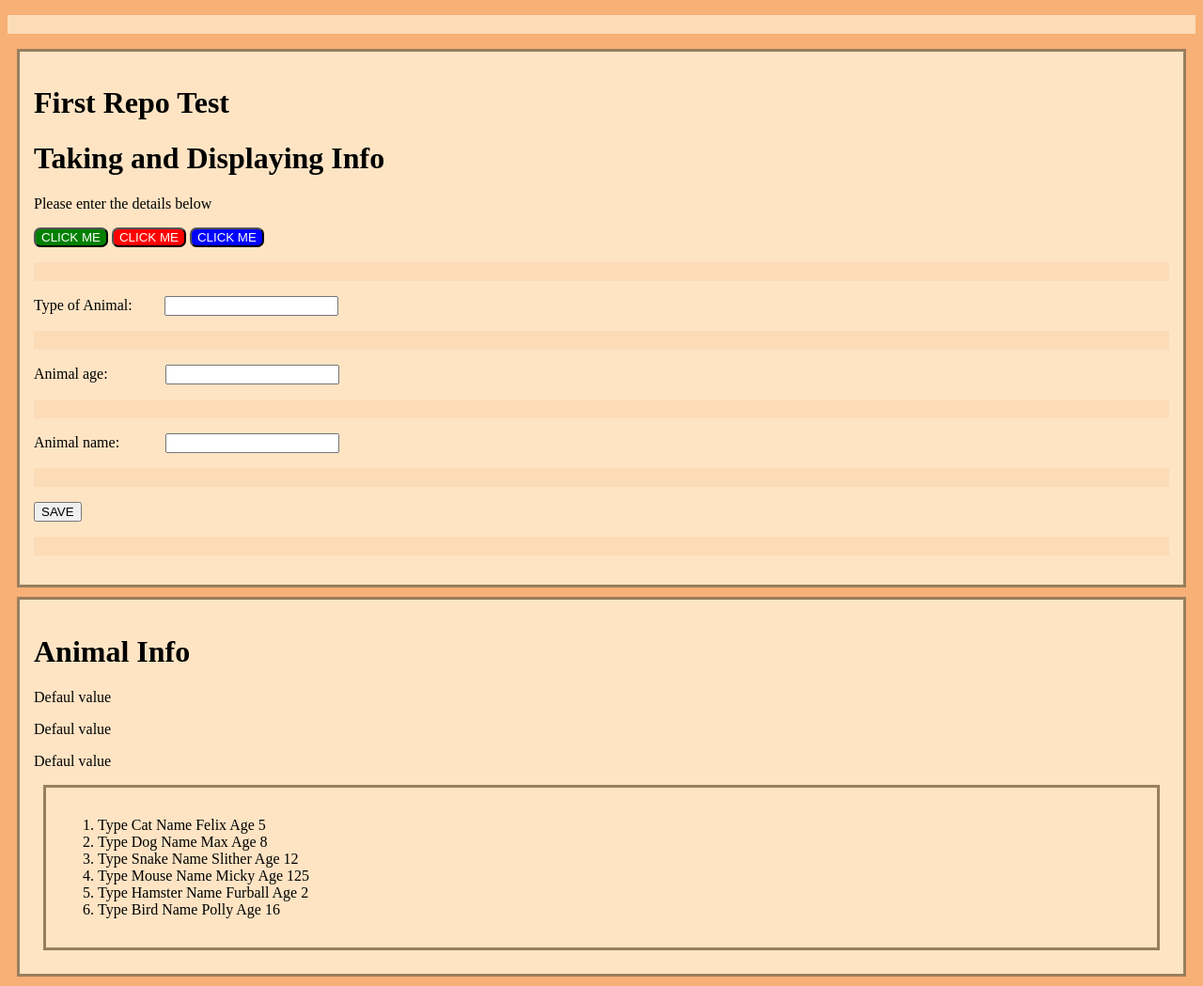
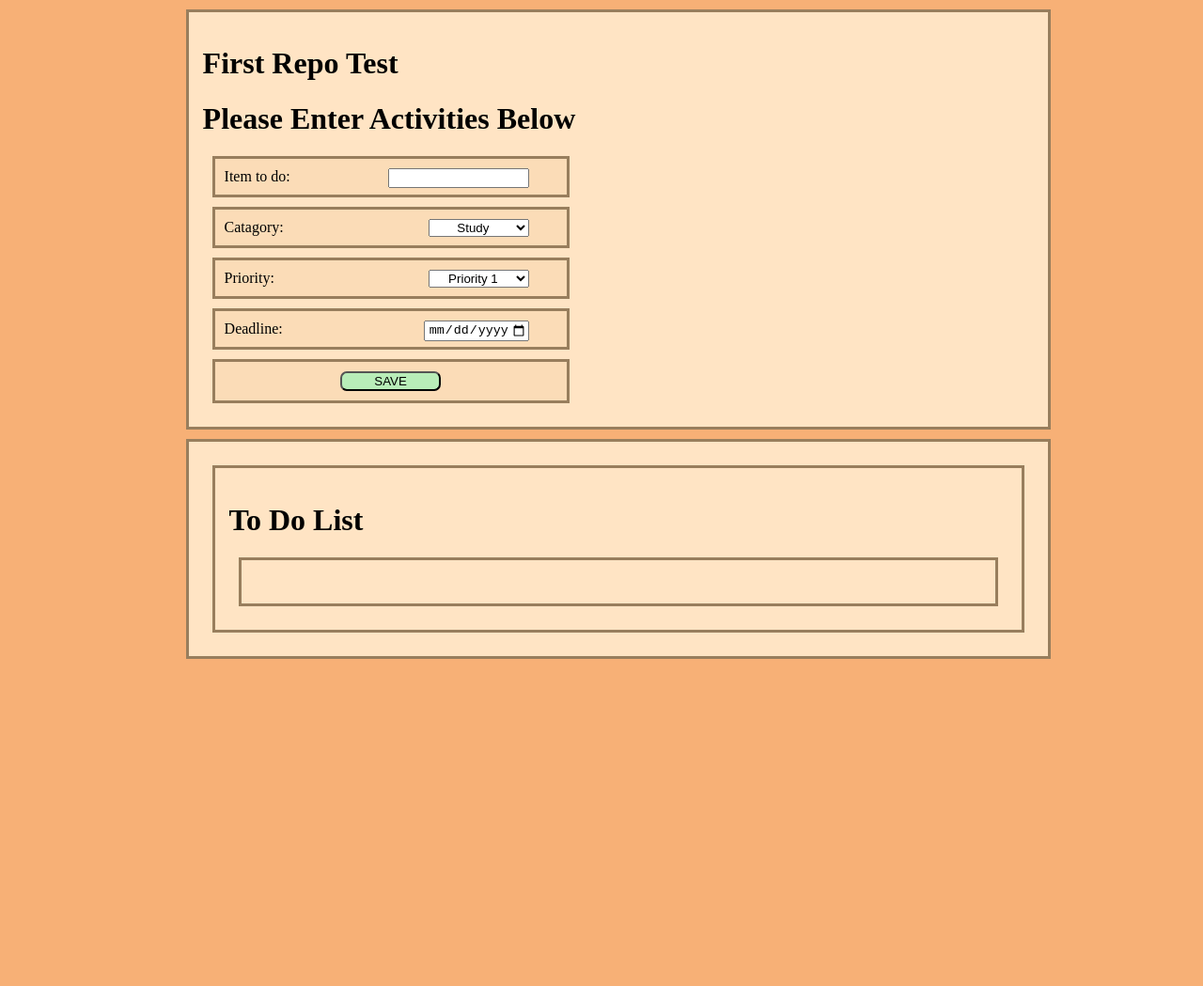
Before and after one commit to Nema-co/firstRepo, a plain HTML site: page index.html in a window 1280 px wide. Shown: the whole page at 94% size. After the commit the page ends 800 px from the top, so only its background shows below. Drawn offline with Linux system fonts and the light colour scheme.

Commit message:
changed content to a to do list tracker

```diff
--- a/index.html
+++ b/index.html
@@ -11,53 +11,53 @@
 
 <body>
 
-    <p class="spacer"></p>
-    <div>
+    <div class="centralDiv">
         <h1>First Repo Test</h1>
-        <h1>Taking and Displaying Info</h1>
+        <h1>Please Enter Activities Below</h1>
 
-        <p id='Text1'>Please enter the details below</p>
-        <button class='btnGreen' onclick="turnButtonGreen()">CLICK ME</button>
-        <button class='btnRed' onclick="turnButtonRed()">CLICK ME</button>
-        <button class='btnBlue' onclick="turnButtonBlue()">CLICK ME</button>
+        <div class="spacer">
+            <label for="fname">Item to do:</label>
+            <input id='inputValue1' type="text" class="inputFieldSet1">
+        </div>
 
-        <p class="spacer"></p>
+        <div class="spacer">
+            <label for="catagory">Catagory:</label>
+            <select name="Catagory" id="catagory" class="inputFieldSet2">
+                <option value="study">Study</option>
+                <option value="leasure">Leasure</option>
+                <option value="family">Family</option>
+                <option value="healthAndFitness">Health And Fitness</option>
+                <option value="chores">Chores</option>
+            </select>
+        </div>
 
-            <label for="fname">Type of Animal:</label>
-            <input id='inputValue1' type="text" class="inputFieldSet1">
+        <div class="spacer">
+            <label for="priority">Priority:</label>
+            <select name="Priority" id="priority" class="inputFieldSet2">
+                <option value="1">Priority 1</option>
+                <option value="2">Priority 2</option>
+                <option value="3">Priority 3</option>
+                <option value="4">Priority 4</option>
+            </select>
+        </div>
 
-        <p class="spacer"></p>
-
-            <label for="fname">Animal age:</label>
-            <input id="inputValue2" type="text" class="inputFieldSet2">
-
-        <p class="spacer"></p>
-
-            <label for="fname">Animal name:</label>
-            <input id="inputValue3" type="text" class="inputFieldSet3">
-
-        <p class="spacer"></p>
-
-            <button class='btnDefault' onclick="saveButton()">SAVE</button>
-
-        <p class="spacer"></p>
+        <div class="spacer">
+            <label for="fname">Deadline:</label>
+            <input type="date" id="date1" class="inputFieldSet2">
+        </div>
+        <div class="spacer">
+            <button class='submitButton' onclick="saveButton()">SAVE</button>
+        </div>
 
     </div>
-    <div id="animalCard" class="animalCardStyle">
-        <h1 id='Text2'>Animal Info</h1>
-            <p id='Text3'>Defaul value</p>
-            <p id='Text4'>Defaul value</p>
-            <p id='Text5'>Defaul value</p>
+    <div class="centralDiv">
+        <div id="animalCard" class="animalCardStyle">
+            <h1 id='toDoListHeader'>To Do List</h1>
             <div id='Div1'>
-                <ol>
-                    <li id="list1"></li>
-                    <li id="list2"></li>
-                    <li id="list3"></li>
-                    <li id="list4"></li>
-                    <li id="list5"></li>
-                    <li id="list6"></li>
+                <ol id="list1">
                 </ol>
             </div>
+        </div>
     </div>
 
     <script src="script.js"></script>
--- a/script.js
+++ b/script.js
@@ -3,17 +3,70 @@
 //  git commit -m "COMMENT"    -- creates a commit with a comment
 //  git push -u origin master  -- commits to online Repo (MASTER)
 
+/*
+    Tasks
+    =====
+            1. Adding function that enters new dictionary object.
+            2. Sorting function to put the dictionary in priority order.
+            3. Change colour of P1 cells.
+            4. Edit and Delete function.
+
+*/
+
 const diction1 = [
-{Type: 'Cat', Name:'Felix', Age:'5'},
-{Type: 'Dog', Name:'Max', Age:'8'},
-{Type: 'Snake', Name:'Slither', Age:'12'},
-{Type: 'Mouse', Name:'Micky', Age:'125'},
-{Type: 'Hamster', Name:'Furball', Age:'2'},
-{Type: 'Bird', Name:'Polly', Age:'16'}
+    { toDoDesc: 'Wash the car.', toDoCatagory: 'Chore', toDoPriority: '4', toDoDeadline: '10/05/2024' },
+    { toDoDesc: 'Walk the dog', toDoCatagory: 'Chore', toDoPriority: '2', toDoDeadline: '15/05/2024' },
+    { toDoDesc: 'Code practice', toDoCatagory: 'Chore', toDoPriority: '1', toDoDeadline: '3/06/2024' },
+    { toDoDesc: 'Family time', toDoCatagory: 'Leasure', toDoPriority: '1', toDoDeadline: '11/05/2024' },
+    { toDoDesc: 'Brush teeth', toDoCatagory: 'Health and Fitness', toDoPriority: '2', toDoDeadline: '9/10/2024' },
+    { toDoDesc: 'Go to the Gym', toDoCatagory: 'Health and Fitness', toDoPriority: '3', toDoDeadline: '22/07/2024' }
 ];
-//const passwordData = [{}];
 
 let count = 0;
+
+function saveButton() {
+    let toDo_Description = document.getElementById("inputValue1").value;
+    let toDo_Catagory = document.getElementById("catagory").value;
+    let toDo_Priority = document.getElementById("priority").value;
+    let toDo_Deadline = document.getElementById("date1").value;
+    let html = " <table>";
+
+    //document.getElementById("textToDo1").innerHTML = toDo_Description
+    //document.getElementById("textToDo2").innerHTML = toDo_Catagory
+    //document.getElementById("textToDo3").innerHTML = toDo_Priority
+    //document.getElementById("textToDo4").innerHTML = toDo_Deadline
+
+    for (let i = 0; i < diction1.length; i++) {
+
+        count = count + 1
+
+        html += "<tr>";
+        html += "<td>" + "" + count + " " + "</td>";
+        html += "<td>" + "Description:   " + diction1[i].toDoDesc + " " + "</td>";
+        html += "<td>" + "Catagory:      " + diction1[i].toDoCatagory + " " + "</td>";
+        html += "<td>" + "Priority:      " + diction1[i].toDoPriority + " " + "</td>";
+        html += "<td>" + "Deadline:      " + diction1[i].toDoDeadline + " " + "</td>";
+        html += "</tr>";
+    }
+
+    html += "</table>";
+
+    document.getElementById("list1").innerHTML = html
+
+}
+
+//diction1.forEach(diction1 => console.log(diction1))
+
+//document.getElementById("list1").innerHTML = "Type " + diction1[0].Type +" Name "+ diction1[0].Name +" Age "+ diction1[0].Age;
+//document.getElementById("list2").innerHTML = "Type " + diction1[1].Type +" Name "+ diction1[1].Name +" Age "+ diction1[1].Age;
+//document.getElementById("list3").innerHTML = "Type " + diction1[2].Type +" Name "+ diction1[2].Name +" Age "+ diction1[2].Age;
+//document.getElementById("list4").innerHTML = "Type " + diction1[3].Type +" Name "+ diction1[3].Name +" Age "+ diction1[3].Age;
+//document.getElementById("list5").innerHTML = "Type " + diction1[4].Type +" Name "+ diction1[4].Name +" Age "+ diction1[4].Age;
+//document.getElementById("list6").innerHTML = "Type " + diction1[5].Type +" Name "+ diction1[5].Name +" Age "+ diction1[5].Age;
+
+/*
+
+//const passwordData = [{}];
 
 
 function turnButtonGreen() {
@@ -34,33 +87,8 @@ function turnButtonBlue() {
     document.getElementById("Text1").innerHTML = "The text is now Blue"
 }
 
-function saveButton() {
-    let Input1 = "Type";
-    let Input2 = "Age";
-    let Input3 = "Name";
-
-    answerType = document.getElementById("inputValue1").value
-    answerAge = document.getElementById("inputValue2").value
-    answerName = document.getElementById("inputValue3").value
-
-    diction1[count] = { Input1: answerType, input2: answerAge, Input3: answerName}
-
-    count ++;
-
-    document.getElementById("Text3").innerHTML = "TYPE:  " + answerType
-    document.getElementById("Text4").innerHTML = "NAME:  " + answerAge
-    document.getElementById("Text5").innerHTML = "AGE:  "  + answerName
-
-}
-
-diction1.forEach(diction1 => console.log(diction1))
-
-document.getElementById("list1").innerHTML = "Type " + diction1[0].Type +" Name "+ diction1[0].Name +" Age "+ diction1[0].Age;
-document.getElementById("list2").innerHTML = "Type " + diction1[1].Type +" Name "+ diction1[1].Name +" Age "+ diction1[1].Age;
-document.getElementById("list3").innerHTML = "Type " + diction1[2].Type +" Name "+ diction1[2].Name +" Age "+ diction1[2].Age;
-document.getElementById("list4").innerHTML = "Type " + diction1[3].Type +" Name "+ diction1[3].Name +" Age "+ diction1[3].Age;
-document.getElementById("list5").innerHTML = "Type " + diction1[4].Type +" Name "+ diction1[4].Name +" Age "+ diction1[4].Age;
-document.getElementById("list6").innerHTML = "Type " + diction1[5].Type +" Name "+ diction1[5].Name +" Age "+ diction1[5].Age;
+    //diction1[count] = { Input1: answerType, input2: answerAge, Input3: answerName}
+    //count ++;
 
 //for(let i=0; i < diction1.length ; i++){
     //document.getElementById('Div1').innerHTML = '<ol><li>likes fish</li></ol>';
@@ -79,3 +107,4 @@ document.getElementById("list6").innerHTML = "Type " + diction1[5].Type +" Name
 //document.getElementById("Text2").innerHTML = test2
 
 //console.log(diction1)
+*/
--- a/styles.css
+++ b/styles.css
@@ -1,7 +1,11 @@
-.btnGreen {
-    background-color: Green;
-    color: white;
+.submitButton {
+    text-align: center;
+    background-color: rgb(184, 237, 184);
+    color: rgb(0, 0, 0);
     border-radius: 7px;
+    margin-left: 35%;
+    width: 30%;
+
 }
 
 .btnRed {
@@ -14,6 +18,11 @@
     background-color: Blue;
     color: white;
     border-radius: 7px;
+}
+
+.centralDiv {
+    width: 70%;
+    margin-left: 15%;
 }
 
 .animalCardStyle {
@@ -35,12 +44,36 @@ body {
     background-color: rgb(247, 176, 118);
 }
 
-.spacer{
+.spacer {
     background-color: rgb(251, 220, 183);
-    ;
     padding: 10px;
+    width: 40%;
 }
 
-.inputFieldSet1{ margin-left: 30px; }
-.inputFieldSet2{ margin-left: 57px; }
-.inputFieldSet3{ margin-left: 45px; }
+.inputFieldSet1 {
+    float: inline-end;
+    width: 40%;
+    margin-right: 30px;
+    text-align: center;
+}
+
+.inputFieldSet2 {
+    float: inline-end;
+    width: 30%;
+    margin-right: 30px;
+    text-align: center;
+}
+
+.inputFieldSet3 {
+    float: inline-end;
+}
+
+table,
+th,
+td,
+tr {
+    border: 1px solid black;
+    padding: 5px 15px 5px 15px;
+    margin: 7px;
+
+}
```
